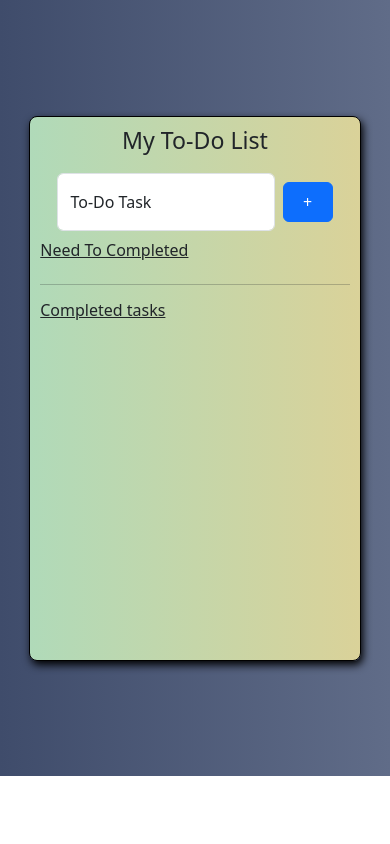
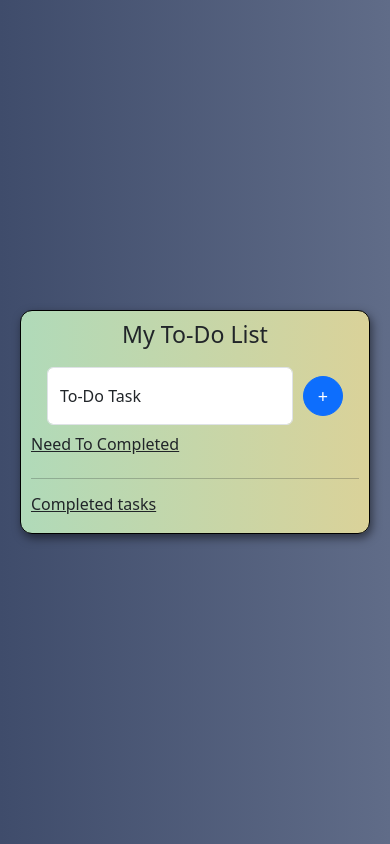
Before and after one commit to sumanthreddy217/To-Do-List, a React (Vite) app: page / in a window 390 px wide. Built offline with nearby package versions, Linux system fonts and the light colour scheme.

Commit message:
layout change with css

```diff
--- a/src/App.css
+++ b/src/App.css
@@ -1,23 +1,18 @@
 .main-body {
-  background: #606c88;  /* fallback for old browsers */
-  background: -webkit-linear-gradient(to right, #3f4c6b, #606c88);  /* Chrome 10-25, Safari 5.1-6 */
-  background: linear-gradient(to right, #3f4c6b, #606c88); /* W3C, IE 10+/ Edge, Firefox 16+, Chrome 26+, Opera 12+, Safari 7+ */
-
-  height: 100vh;
+  background: linear-gradient(to right, #3f4c6b, #606c88);
+  min-height: 100vh;
+  padding: 20px;
 }
 
 .todo-list-mainDiv {
-  width: 380px;
-  height: 80%;
-  background: #DAD299;  /* fallback for old browsers */
-  background: -webkit-linear-gradient(to right, #B0DAB9, #DAD299);  /* Chrome 10-25, Safari 5.1-6 */
-  background: linear-gradient(to right, #B0DAB9, #DAD299); /* W3C, IE 10+/ Edge, Firefox 16+, Chrome 26+, Opera 12+, Safari 7+ */
-
-
-  border-radius: 8px;
-  padding: 10px;
+  width: 100%;
+  max-width: 400px;
+  background: linear-gradient(to right, #B0DAB9, #DAD299);
+  border-radius: 12px;
+  padding: 15px;
   border: 1px solid black;
-  box-shadow: 2px 4px 8px #000000;
+  box-shadow: 2px 4px 10px #00000080;
+  margin: 0 auto;
 }
 
 .todo-list-mainDiv h3 {
@@ -25,69 +20,46 @@
 }
 
 .todo-task-input-div {
-  /* border: 2px red solid; */
-  column-gap: 10px;
-  padding: 10px;
+  gap: 10px;
+  padding: 10px 0;
 }
 
 #add-button {
-  width: 50px;
-  height: 50px;
+  width: 45px;
+  height: 45px;
   border-radius: 50%;
+  padding: 0;
+  font-size: 20px;
 }
 
 .tasks-list {
-  width: 95%;
-  /* border: 2px solid red; */
-  margin: auto;
-  list-style-type: none;
-  padding: 0px;
+  width: 100%;
+  list-style: none;
+  padding: 0;
+  margin: 0;
   display: flex;
   flex-direction: column;
-  row-gap: 8px;
+  gap: 8px;
 }
-
-.tasks-list li {
-  margin: 0px;
-}
-
-/* .task
-{
-  border: 2px black solid;
-  height: 35px;
-  text-align: center;
-} */
 
 .task-buttons {
   display: flex;
-  column-gap: 10px;
+  gap: 10px;
 }
 
-@media (max-width: 480px) {
-  .main-body {
+@media screen and (max-width: 576px) {
+  .todo-list-mainDiv {
     width: 100%;
-    height: 92vh;
-    background-color: #fff;
-  }
-
-  .todo-list-mainDiv {
-    width: 85vw;
-    height: 545px;
-  }
-
-  .todo-task-input-div {
-    /* flex-direction: column; */
-    gap: 8px;
-  }
-
-  .form-control {
-    height: 35px;
-    font-size: 14px;
+    padding: 10px;
   }
 
   #add-button {
-    /* width: 100%; */
+    width: 40px;
     height: 40px;
-    border-radius: 6px;
+    font-size: 18px;
+  }
+
+  .form-floating input {
+    font-size: 14px;
   }
 }
```
Also changed, not shown: 4 other files (tests, documents, lock files or other folders).
